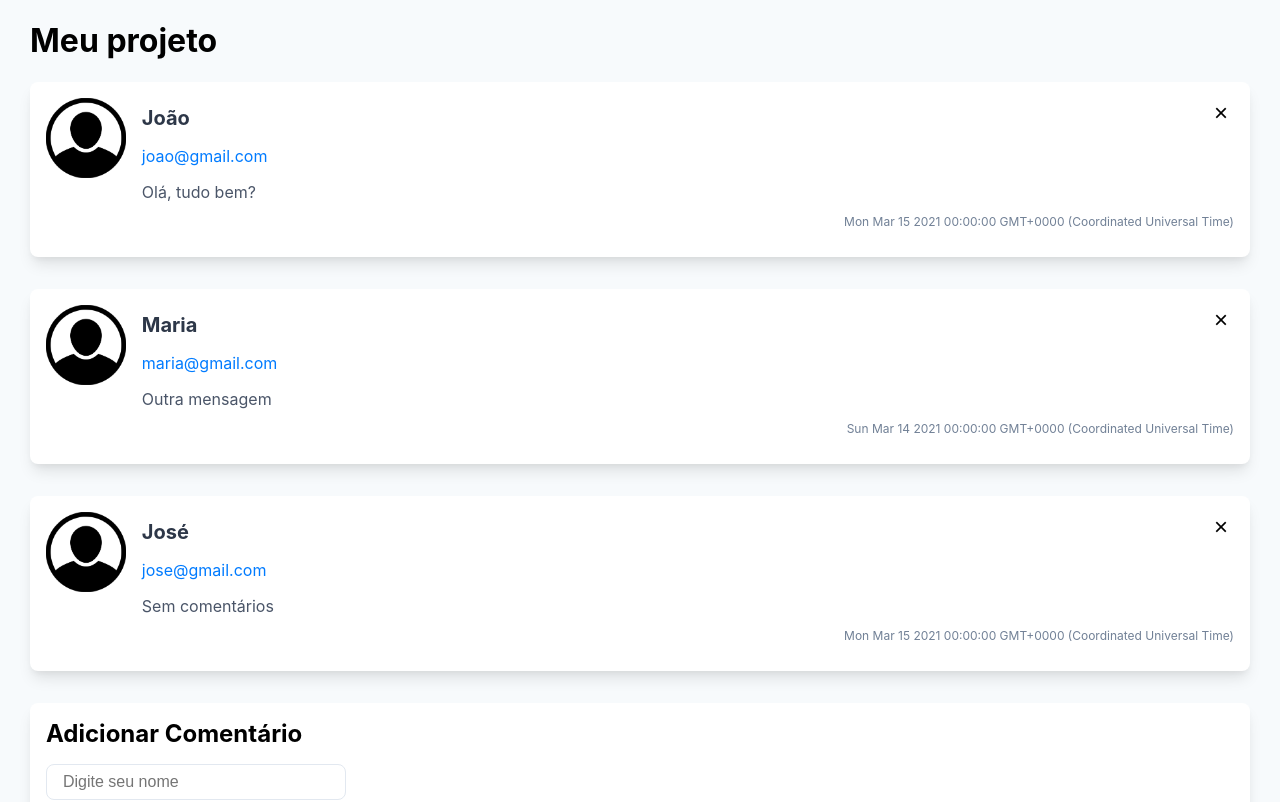
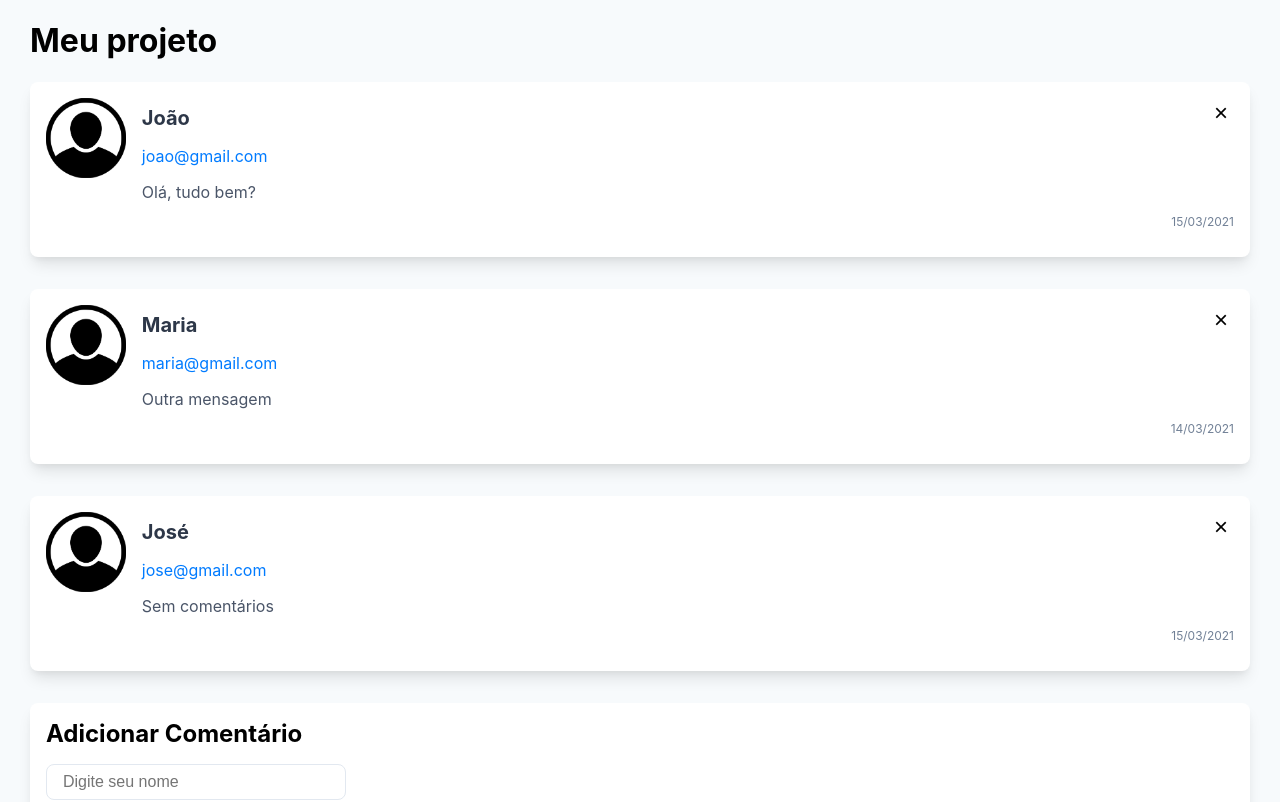
Before and after one commit to ghedin-ambevtech/react-class, a React (Create React App) app in the folder react_basico/: page / in a window 1280 px wide. Shown: the top 802 px of the page. Built offline with nearby package versions, Linux system fonts and the light colour scheme.

Commit message:
instalando pacotes

```diff
--- a/react_basico/package.json
+++ b/react_basico/package.json
@@ -6,6 +6,7 @@
     "@testing-library/jest-dom": "^5.11.9",
     "@testing-library/react": "^11.2.5",
     "@testing-library/user-event": "^12.7.1",
+    "date-fns": "^2.17.0",
     "react": "^17.0.1",
     "react-dom": "^17.0.1",
     "react-scripts": "4.0.2",
--- a/react_basico/src/components/Comentario.js
+++ b/react_basico/src/components/Comentario.js
@@ -1,6 +1,9 @@
 import React from 'react';
 import  './Comentario.css'
 import imagemUsuario from './user.png';
+
+import {formatRelative} from 'date-fns';
+import {ptBR} from 'date-fns/locale';
 
 // JSX
 // REcebe como parâmetro as propriedades dessa classe que se encontram no App
@@ -11,7 +14,7 @@
             <h2 className="nome">{props.nome}</h2>
             <p className="email">{props.email}</p>
             <p className="mensagem">{props.children}</p>
-            <p className="data">{props.data.toString()}</p>
+            <p className="data">{formatRelative(props.data, new Date(), {locale:ptBR})}</p>
             <button onClick={props.onRemove}>&times;</button>
         </div>
     </div>
```
Also changed, not shown: 1 other file (tests, documents, lock files or other folders).
